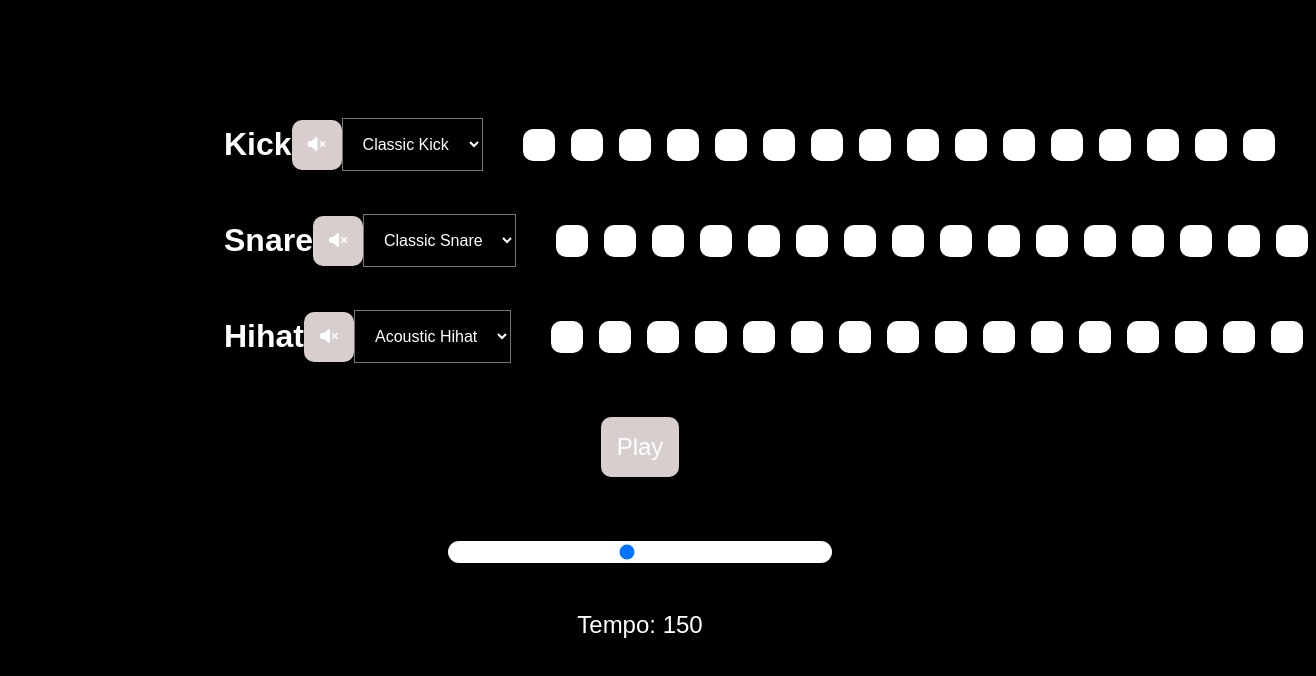
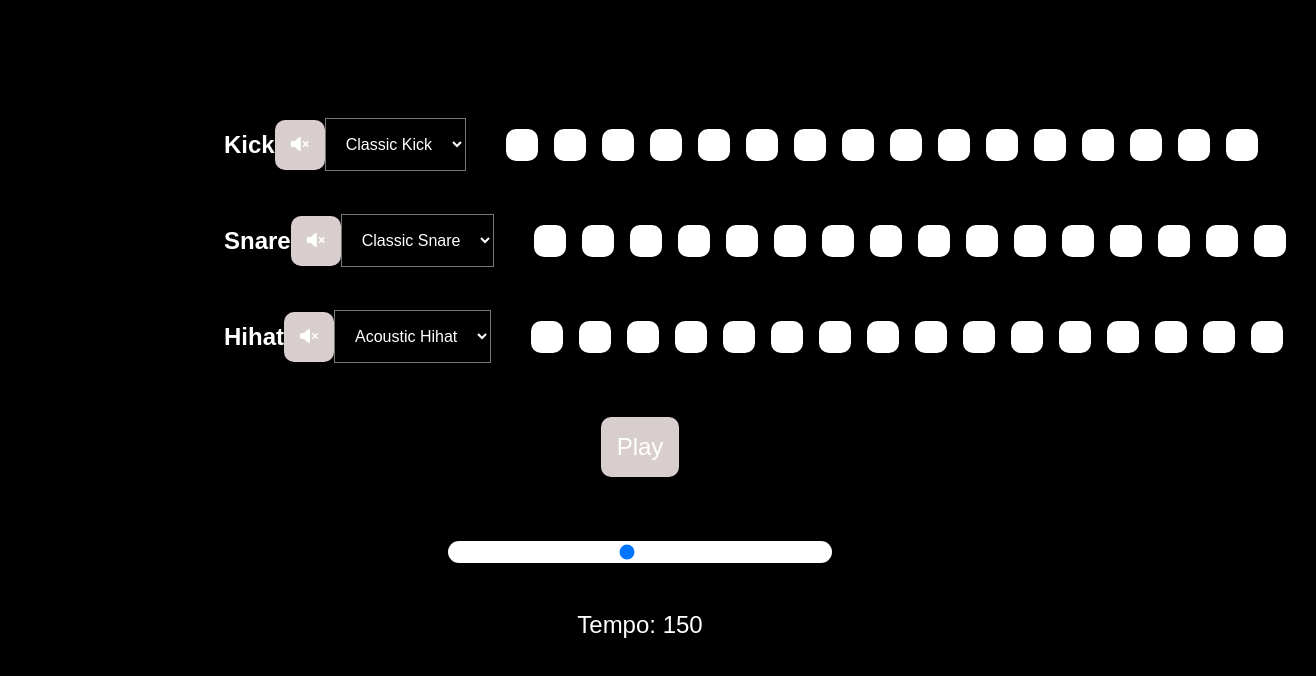
Before and after one commit to mcgidoug/drum-machine, a plain HTML site: page index.html in a window 1280 px wide. Shown: the whole page, 1316 px wide, since content can reach past the window. Drawn offline with Linux system fonts and the light colour scheme.

```diff
--- a/style.css
+++ b/style.css
@@ -10,6 +10,10 @@
 body {
   font-family: sans-serif;
   color: white;
+}
+
+h1 {
+  font-size: 1.5rem;
 }
 
 i,
@@ -86,7 +90,7 @@ i {
 /* ALIGN CONTROL BUTTONS */
 .controls {
   display: flex;
-  justify-content: space-between;
+  justify-content: space-around;
   align-items: center;
   flex: 1;
   margin: 0rem 2rem;
```
Also changed, not shown: index.html (+0 -1 lines), 1 other file.
